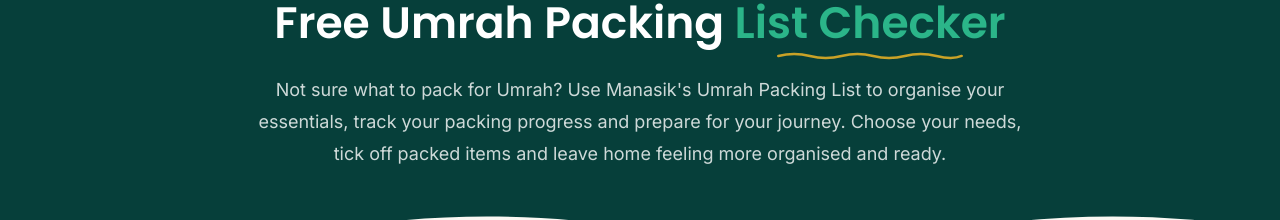
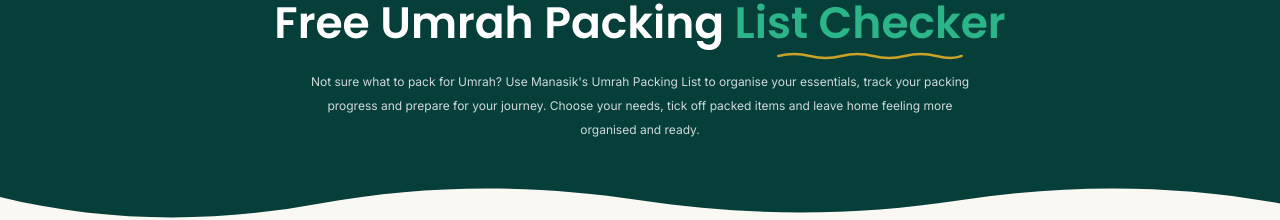
Before and after one commit to ayubliaqat/manasik, a Next.js app: page /tools/packing-list in a window 1280 px wide. Shown: the part 183-403 px from the top of the page. Built offline with nearby package versions, Linux system fonts and the light colour scheme; no server answers.

Commit message:
font size of the tools page si updated for the hero only for now

```diff
--- a/src/components/Tools/tool-hero.tsx
+++ b/src/components/Tools/tool-hero.tsx
@@ -39,7 +39,7 @@
           </span>
         </h1>
 
-        <p className="mx-auto mt-5 max-w-3xl text-base font-normal leading-7 text-white/80 sm:mt-6 sm:text-lg sm:leading-8">
+        <p className="mx-auto mt-4 max-w-2xl text-xs font-normal leading-5 text-white/80 sm:mt-5 sm:leading-6">
           {description}
         </p>
       </div>
```
